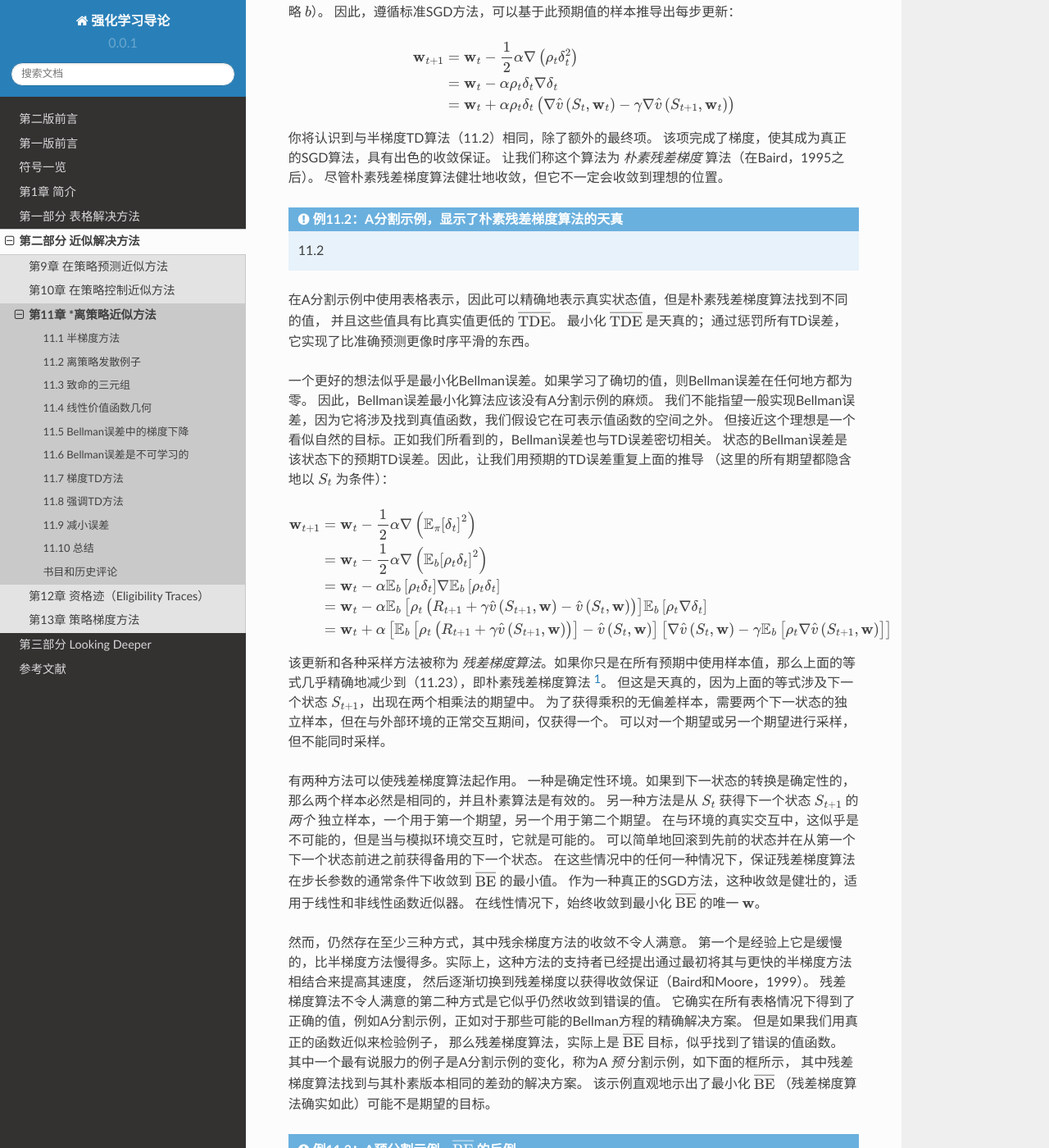
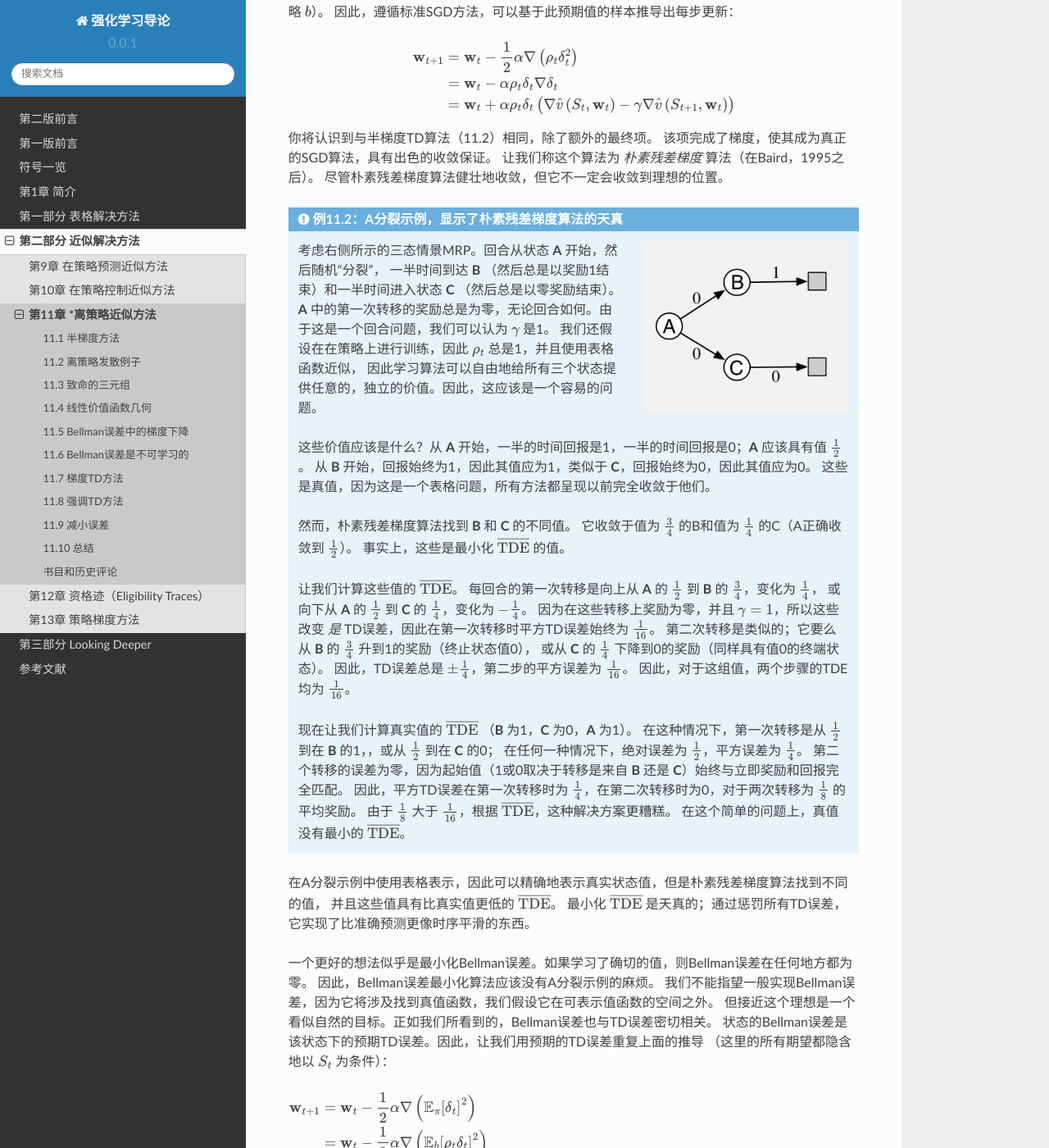
Before and after one commit to qiwihui/reinforcement-learning-an-introduction-chinese, a Sphinx documentation site: the page built from source/partII/chapter11/off-policy_methods_with_approximation.rst, in a window 1280 px wide and 1400 px high, scrolled down 11412 px. Shown: the whole window at 82% size. Built offline with Sphinx 7.4.7 and the Read the Docs theme 2.0.0, drawn with Linux system fonts in a browser that asks for light colours; some of the changed text lies outside the part shown.

Commit message:
docs: 11.5 Bellman误差中的梯度下降（二）

```diff
--- a/source/partII/chapter11/off-policy_methods_with_approximation.rst
+++ b/source/partII/chapter11/off-policy_methods_with_approximation.rst
@@ -539,17 +539,50 @@ SGD的吸引力是如此之大，以至于已经付出了巨大的努力来寻
 让我们称这个算法为 *朴素残差梯度* 算法（在Baird，1995之后）。
 尽管朴素残差梯度算法健壮地收敛，但它不一定会收敛到理想的位置。
 
-.. admonition:: 例11.2：A分割示例，显示了朴素残差梯度算法的天真
+.. admonition:: 例11.2：A分裂示例，显示了朴素残差梯度算法的天真
     :class: note
 
-    11.2
+    .. figure:: images/example-11.2.png
+        :width: 250px
+        :align: right
 
-在A分割示例中使用表格表示，因此可以精确地表示真实状态值，但是朴素残差梯度算法找到不同的值，
+    考虑右侧所示的三态情景MRP。回合从状态 **A** 开始，然后随机“分裂”，
+    一半时间到达 **B** （然后总是以奖励1结束）和一半时间进入状态 **C** （然后总是以零奖励结束）。
+    **A** 中的第一次转移的奖励总是为零，无论回合如何。由于这是一个回合问题，我们可以认为 :math:`\gamma` 是1。
+    我们还假设在在策略上进行训练，因此 :math:`\rho_t` 总是1，并且使用表格函数近似，
+    因此学习算法可以自由地给所有三个状态提供任意的，独立的价值。因此，这应该是一个容易的问题。
+
+    这些价值应该是什么？从 **A** 开始，一半的时间回报是1，一半的时间回报是0；**A** 应该具有值 :math:`\frac{1}{2}`。
+    从 **B** 开始，回报始终为1，因此其值应为1，类似于 **C**，回报始终为0，因此其值应为0。
+    这些是真值，因为这是一个表格问题，所有方法都呈现以前完全收敛于他们。
+
+    然而，朴素残差梯度算法找到 **B** 和 **C** 的不同值。
+    它收敛于值为 :math:`\frac{3}{4}` 的B和值为 :math:`\frac{1}{4}` 的C（A正确收敛到 :math:`\frac{1}{2}`）。
+    事实上，这些是最小化 :math:`\overline{\mathrm{TDE}}` 的值。
+
+    让我们计算这些值的 :math:`\overline{\mathrm{TDE}}`。
+    每回合的第一次转移是向上从 **A** 的 :math:`\frac{1}{2}` 到 **B** 的 :math:`\frac{3}{4}`，变化为 :math:`\frac{1}{4}`，
+    或向下从 **A** 的  :math:`\frac{1}{2}` 到 **C** 的 :math:`\frac{1}{4}`，变化为 :math:`-\frac{1}{4}`。
+    因为在这些转移上奖励为零，并且 :math:`\gamma=1`，所以这些改变 *是* TD误差，因此在第一次转移时平方TD误差始终为 :math:`\frac{1}{16}`。
+    第二次转移是类似的；它要么从 **B** 的 :math:`\frac{3}{4}` 升到1的奖励（终止状态值0），
+    或从 **C** 的 :math:`\frac{1}{4}` 下降到0的奖励（同样具有值0的终端状态）。
+    因此，TD误差总是 :math:`\pm\frac{1}{4}`，第二步的平方误差为 :math:`\frac{1}{16}`。
+    因此，对于这组值，两个步骤的TDE均为 :math:`\frac{1}{16}`。
+
+    现在让我们计算真实值的 :math:`\overline{\mathrm{TDE}}` （**B** 为1，**C** 为0，**A** 为1）。
+    在这种情况下，第一次转移是从 :math:`\frac{1}{2}` 到在 **B** 的1，，或从 :math:`\frac{1}{2}` 到在 **C** 的0；
+    在任何一种情况下，绝对误差为 :math:`\frac{1}{2}`，平方误差为 :math:`\frac{1}{4}`。
+    第二个转移的误差为零，因为起始值（1或0取决于转移是来自 **B** 还是 **C**）始终与立即奖励和回报完全匹配。
+    因此，平方TD误差在第一次转移时为 :math:`\frac{1}{4}`，在第二次转移时为0，对于两次转移为 :math:`\frac{1}{8}` 的平均奖励。
+    由于 :math:`\frac{1}{8}` 大于 :math:`\frac{1}{16}`，根据 :math:`\overline{\mathrm{TDE}}`，这种解决方案更糟糕。
+    在这个简单的问题上，真值没有最小的 :math:`\overline{\mathrm{TDE}}`。
+
+在A分裂示例中使用表格表示，因此可以精确地表示真实状态值，但是朴素残差梯度算法找到不同的值，
 并且这些值具有比真实值更低的 :math:`\overline{\mathrm{TDE}}`。
 最小化 :math:`\overline{\mathrm{TDE}}` 是天真的；通过惩罚所有TD误差，它实现了比准确预测更像时序平滑的东西。
 
 一个更好的想法似乎是最小化Bellman误差。如果学习了确切的值，则Bellman误差在任何地方都为零。
-因此，Bellman误差最小化算法应该没有A分割示例的麻烦。
+因此，Bellman误差最小化算法应该没有A分裂示例的麻烦。
 我们不能指望一般实现Bellman误差，因为它将涉及找到真值函数，我们假设它在可表示值函数的空间之外。
 但接近这个理想是一个看似自然的目标。正如我们所看到的，Bellman误差也与TD误差密切相关。
 状态的Bellman误差是该状态下的预期TD误差。因此，让我们用预期的TD误差重复上面的推导
@@ -583,17 +616,38 @@ SGD的吸引力是如此之大，以至于已经付出了巨大的努力来寻
 第一个是经验上它是缓慢的，比半梯度方法慢得多。实际上，这种方法的支持者已经提出通过最初将其与更快的半梯度方法相结合来提高其速度，
 然后逐渐切换到残差梯度以获得收敛保证（Baird和Moore，1999）。
 残差梯度算法不令人满意的第二种方式是它似乎仍然收敛到错误的值。
-它确实在所有表格情况下得到了正确的值，例如A分割示例，正如对于那些可能的Bellman方程的精确解决方案。
+它确实在所有表格情况下得到了正确的值，例如A分裂示例，正如对于那些可能的Bellman方程的精确解决方案。
 但是如果我们用真正的函数近似来检验例子，
 那么残差梯度算法，实际上是 :math:`\overline{\mathrm{BE}}` 目标，似乎找到了错误的值函数。
-其中一个最有说服力的例子是A分割示例的变化，称为A *预* 分割示例，如下面的框所示，
+其中一个最有说服力的例子是A分裂示例的变化，称为A *预* 分割示例，如下面的框所示，
 其中残差梯度算法找到与其朴素版本相同的差劲的解决方案。
 该示例直观地示出了最小化 :math:`\overline{\mathrm{BE}}` （残差梯度算法确实如此）可能不是期望的目标。
 
 .. admonition:: 例11.3：A预分割示例，:math:`\overline{\mathrm{BE}}` 的反例
     :class: note
 
-    11.3
+    .. figure:: images/example-11.3.png
+        :width: 250px
+        :align: right
+
+    考虑右侧所示的三状态回合MRP：回合以 **A1** 或 **A2** 开始，概率相等。
+    这两个状态看起来与函数近似器完全相同，就像单个状态 **A** 一样，
+    其特征表示与其他两个状态 **B** 和 **C** 的特征表示不同且无关，它们也彼此不同。
+    具体地，函数近似器的参数具有三个分量，一个给出状态 **B** 的值，一个给出状态 **C** 的值，一个给出状态 **A1** 和 **A2** 的值。
+    除了选择初始状态之外，系统是确定性的。如果它从 **A1** 开始，那么它转换为 **B**，奖励为0，然后转为终止，奖励为1。
+    如果它从 **A2** 开始，则转换为 **C**，然后转为终止，两个奖励均为零。
+
+    对于仅查看特征的学习算法，系统看起来与A分裂示例相同。系统似乎总是从 **A** 开始，
+    然后是概率相等的 **B** 或 **C**，然后以1或0终止，具体取决于先前的状态。
+    如在A分裂示例中，**B** 和 **C** 的真实值是1和0，并且通过对称性，**A1** 和 **A2** 的最佳共享值是 :math:`\frac{1}{2}`。
+
+    因为此问题在外部与A分裂示例相同，所以我们已经知道算法将找到哪些值。
+    半梯度TD收敛到刚刚提到的理想值，而朴素残差梯度算法分别收敛于 **B** 和 **C** 的值 :math:`\frac{3}{4}` 和 :math:`\frac{1}{4}`。
+    所有状态转换都是确定性的，因此非朴素残差梯度算法也将收敛到这些值（在这种情况下是相同的算法）。
+    接下来，这种“天真”的解决方案也必须是最小化 :math:`\overline{\mathrm{BE}}` 的解决方案，因此它也是如此。
+    在确定性问题上，Bellman误差和TD误差都是相同的，
+    因此 :math:`\overline{\mathrm{BE}}` 总是与 :math:`\overline{\mathrm{TDE}}` 相同。
+    在此示例中优化 :math:`\overline{\mathrm{BE}}` 会产生与A分裂示例中的朴素残差梯度算法相同的失败模式。
 
 残差梯度算法的收敛性不令人满意的第三种方法将在下一节中解释。
 与第二种方式一样，第三种方式也是 :math:`\overline{\mathrm{BE}}` 目标本身的问题，而不是用于实现它的任何特定算法。
```
Also changed, not shown: source/partII/chapter11/images/example-11.2.png (added), source/partII/chapter11/images/example-11.3.png (added).
